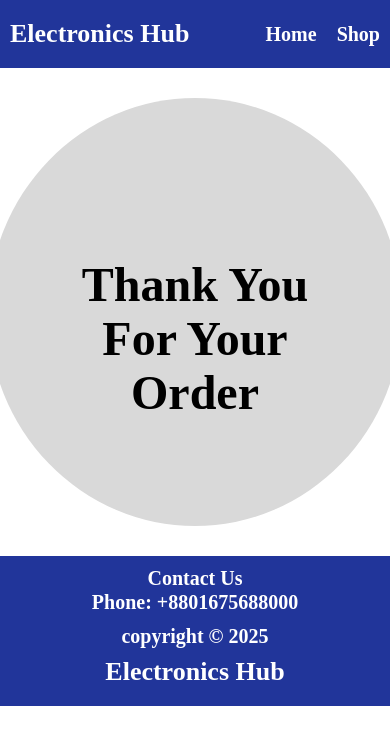
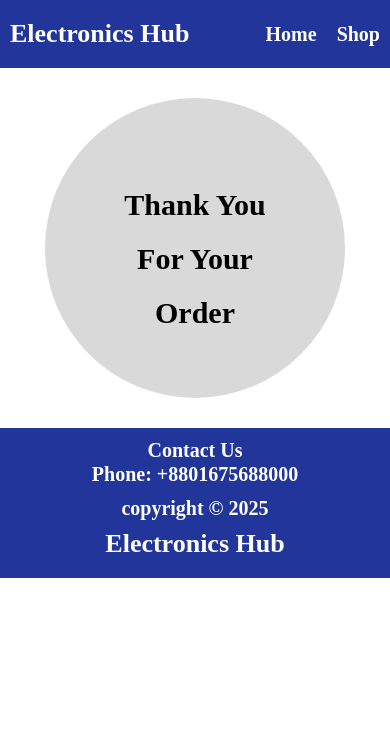
Before and after one commit to antor686/electronics-hub, a plain HTML site: page confirmation.html in a window 390 px wide. Drawn offline with Linux system fonts and the light colour scheme; a web font is replaced by a local one.

Commit message:
electronics hub

```diff
--- a/style.css
+++ b/style.css
@@ -369,7 +369,6 @@ header .nav-items a {
     flex-direction: column;
     justify-content: flex-start;
     align-items: center;
-    gap: 30;
     padding: 0px;
     flex: none;
     order: undefined;
@@ -495,5 +494,18 @@ footer .logo h2 {
         flex-direction: column;
         align-items: center;
     }
+    .confirmation .ellipse {
+        width: 300px;
+        height: 300px;
 
+    }
+    .confirmation .thanks {
+        top: 50px;
+    }
+    .confirmation .thanks h3{
+        font-size: 30px;
+    }
+    .checkout .checkout-form button{
+        font-size: 30px;
+    }
 }
```
